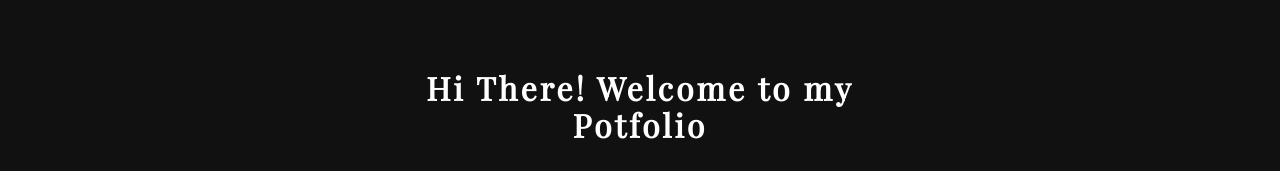
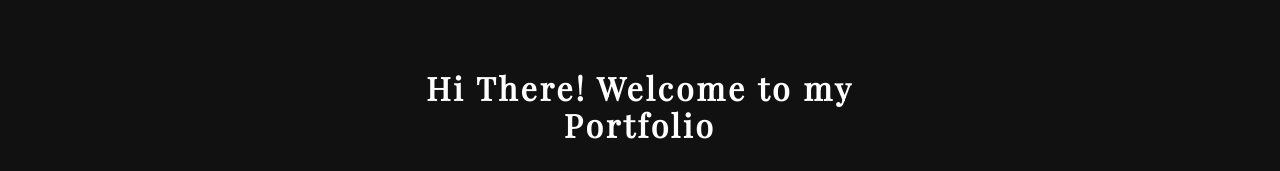
Before and after one commit to KoldAd1b/portfolio, a React (Create React App) app: page / in a window 1280 px wide. Shown: the part 143-314 px from the top of the page. Built offline with nearby package versions, Linux system fonts and the light colour scheme; no server answers.

Commit message:
Fixed some spelling errors

```diff
--- a/src/sections/Hero.js
+++ b/src/sections/Hero.js
@@ -45,7 +45,7 @@ const Hero = () => {
     <Section id="Hero">
       <Container>
         <Box>
-          <span className="welcome">Hi There! Welcome to my Potfolio</span>
+          <span className="welcome">Hi There! Welcome to my Portfolio</span>
           <h1 className="typewrite">
             {`I'm Adib `}
             <span
```
